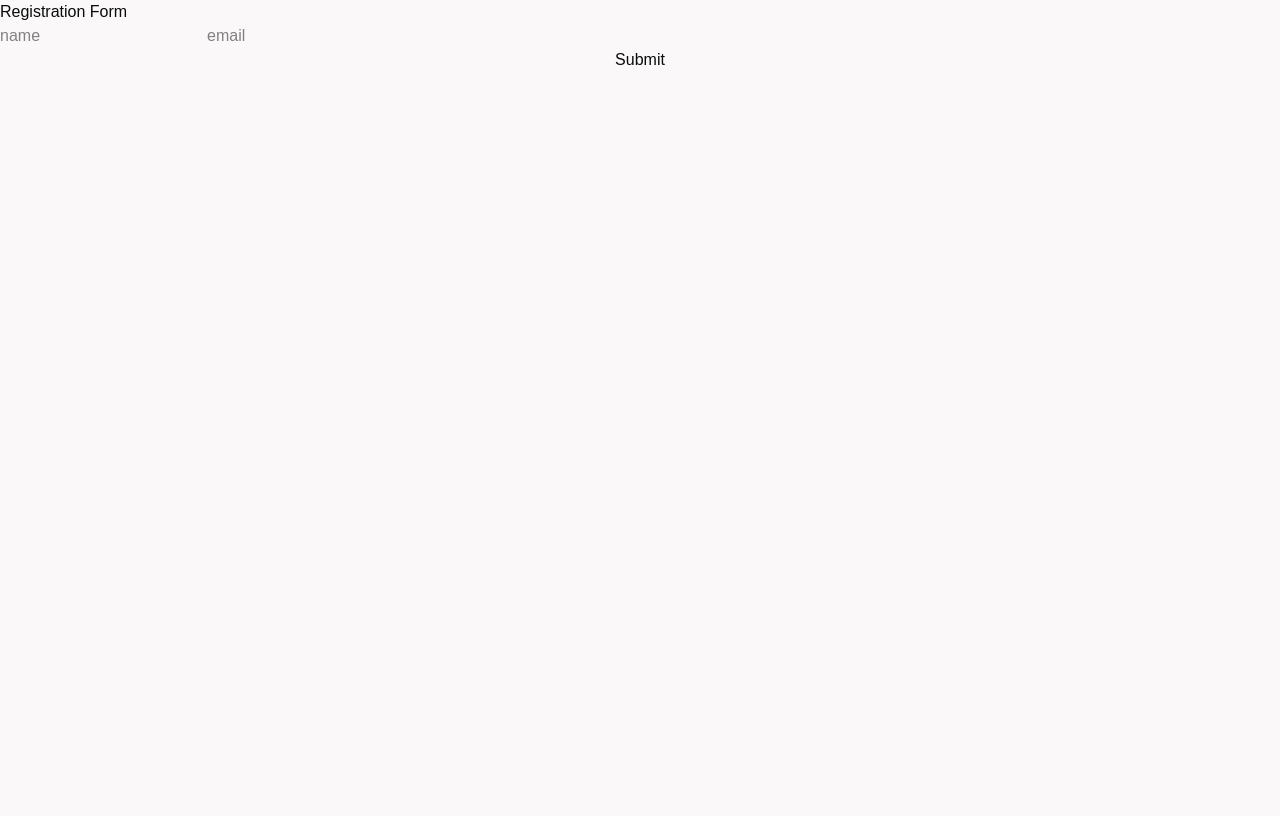
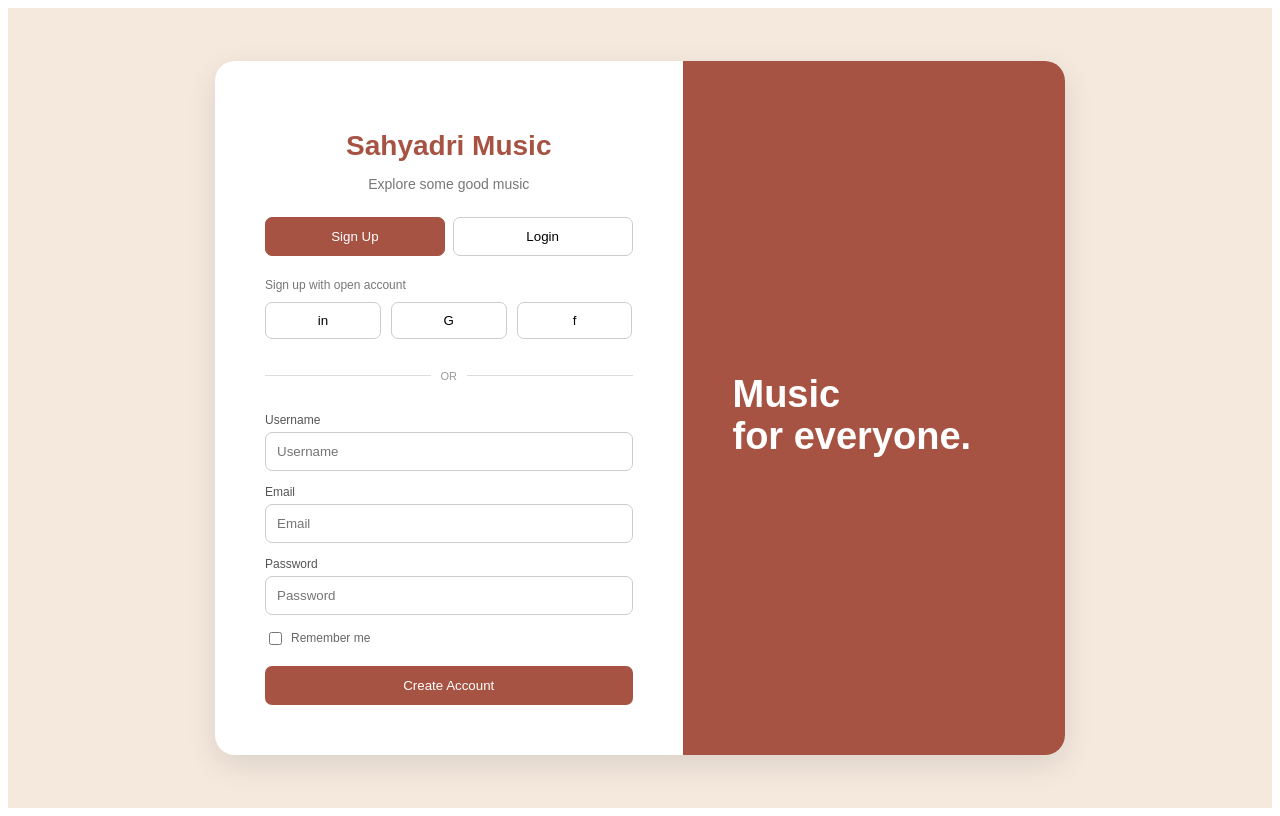
Before and after one commit to thushara-bajimar/Skill-Lab, a Next.js app in the folder Sahyadri 3/ReactJS/my-app/: page / in a window 1280 px wide. Built offline with nearby package versions, Linux system fonts and the light colour scheme.

Commit message:
Form activity

```diff
--- /dev/null
+++ b/Sahyadri 3/ReactJS/my-app/activities/activity30_9/form.css
@@ -0,0 +1,194 @@
+* {
+  box-sizing: border-box;
+}
+
+.page {
+  min-height: 100vh;
+  display: flex;
+  justify-content: center;
+  align-items: center;
+  background-color: #f5e9de;
+  padding: 30px;
+  font-family: Arial, sans-serif;
+}
+
+.container {
+  width: 850px;
+  min-height: 560px;
+  display: flex;
+  background-color: white;
+  border-radius: 20px;
+  overflow: hidden;
+  box-shadow: 0 10px 30px rgba(0, 0, 0, 0.1);
+}
+
+.form-section {
+  width: 55%;
+  padding: 50px;
+}
+
+.form-section h1 {
+  text-align: center;
+  font-size: 28px;
+  margin-bottom: 8px;
+  color: #a65343;
+}
+
+.subtitle {
+  text-align: center;
+  color: #777;
+  font-size: 14px;
+  margin-bottom: 25px;
+}
+
+.top-buttons {
+  display: flex;
+  gap: 8px;
+  margin-bottom: 22px;
+}
+
+.top-buttons button {
+  flex: 1;
+  padding: 11px;
+  border: 1px solid #ccc;
+  border-radius: 7px;
+  background-color: white;
+  cursor: pointer;
+}
+
+.top-buttons button.active {
+  background-color: #a65343;
+  color: white;
+  border-color: #a65343;
+}
+
+.form-section h5 {
+  font-size: 12px;
+  font-weight: normal;
+  color: #777;
+  margin-bottom: 10px;
+}
+
+.social-buttons {
+  display: flex;
+  gap: 10px;
+}
+
+.social-buttons button {
+  flex: 1;
+  padding: 10px;
+  background-color: white;
+  border: 1px solid #ccc;
+  border-radius: 7px;
+  cursor: pointer;
+}
+
+.or {
+  display: flex;
+  align-items: center;
+  gap: 10px;
+  margin: 20px 0;
+}
+
+.or span {
+  flex: 1;
+  height: 1px;
+  background-color: #ddd;
+}
+
+.or p {
+  font-size: 11px;
+  color: #999;
+}
+
+.form-section > label {
+  display: block;
+  font-size: 12px;
+  margin-bottom: 5px;
+  color: #555;
+}
+
+.form-section input[type="text"],
+.form-section input[type="email"],
+.form-section input[type="password"] {
+  width: 100%;
+  padding: 11px;
+  margin-bottom: 14px;
+  border: 1px solid #ccc;
+  border-radius: 7px;
+  outline: none;
+}
+
+.form-section input:focus {
+  border-color: #a65343;
+}
+
+.remember label {
+  display: flex;
+  align-items: center;
+  gap: 6px;
+  font-size: 12px;
+  color: #666;
+  margin-bottom: 18px;
+}
+
+.remember input {
+  width: auto;
+}
+
+.submit-btn {
+  width: 100%;
+  padding: 12px;
+  border: none;
+  border-radius: 7px;
+  background-color: #a65343;
+  color: white;
+  cursor: pointer;
+}
+
+.submit-btn:hover {
+  background-color: #873f33;
+}
+
+.color-section {
+  width: 45%;
+  background-color: #a65343;
+  color: white;
+  padding: 50px;
+  display: flex;
+  flex-direction: column;
+  justify-content: center;
+}
+
+.music-symbol {
+  font-size: 55px;
+  margin-bottom: 20px;
+}
+
+.color-section h2 {
+  font-size: 38px;
+  line-height: 1.1;
+  margin-bottom: 15px;
+}
+
+.color-section p {
+  color: #f5dcd4;
+  font-size: 14px;
+}
+
+@media (max-width: 700px) {
+  .container {
+    width: 95%;
+    flex-direction: column;
+  }
+
+  .form-section {
+    width: 100%;
+    padding: 35px;
+  }
+
+  .color-section {
+    width: 100%;
+    min-height: 250px;
+  }
+}
--- /dev/null
+++ b/Sahyadri 3/ReactJS/my-app/activities/activity30_9/form.jsx
@@ -0,0 +1,95 @@
+"use client";
+
+import { useState } from "react";
+import "./form.css";
+
+export default function Form() {
+  const [isLogin, setIsLogin] = useState(false);
+
+  return (
+    <div className="page">
+
+      <div className="container">
+
+        <div className="form-section">
+
+          <h1>Sahyadri Music</h1>
+
+          <p className="subtitle">
+            Explore some good music
+          </p>
+
+          <div className="top-buttons">
+            <button
+              className={!isLogin ? "active" : ""}
+              onClick={() => setIsLogin(false)}
+            >
+              Sign Up
+            </button>
+
+            <button
+              className={isLogin ? "active" : ""}
+              onClick={() => setIsLogin(true)}
+            >
+              Login
+            </button>
+          </div>
+
+          <h5>Sign up with open account</h5>
+
+          <div className="social-buttons">
+            <button>in</button>
+            <button>G</button>
+            <button>f</button>
+          </div>
+
+          <div className="or">
+            <span></span>
+            <p>OR</p>
+            <span></span>
+          </div>
+
+          {!isLogin && (
+            <>
+              <label>Username</label>
+              <input
+                type="text"
+                placeholder="Username"
+              />
+            </>
+          )}
+
+          <label>Email</label>
+          <input
+            type="email"
+            placeholder="Email"
+          />
+
+          <label>Password</label>
+          <input
+            type="password"
+            placeholder="Password"
+          />
+
+          <div className="remember">
+            <label>
+              <input type="checkbox" />
+              Remember me
+            </label>
+          </div>
+
+          <button className="submit-btn">
+            {isLogin ? "Login" : "Create Account"}
+          </button>
+
+        </div>
+
+        <div className="color-section">
+          <h2>Music<br />for everyone.</h2>
+        </div>
+
+      </div>
+
+    </div>
+  );
+}
--- a/Sahyadri 3/ReactJS/my-app/app/globals.css
+++ b/Sahyadri 3/ReactJS/my-app/app/globals.css
@@ -1,4 +1,4 @@
-@import "tailwindcss";
+/* @import "tailwindcss";
 
 :root {
   --background: #faf8f8;
@@ -12,10 +12,10 @@
   --font-mono: var(--font-geist-mono);
 } */
 
-@media (prefers-color-scheme: dark) {
+/* @media (prefers-color-scheme: dark) {
   :root {
-    --background: #0a0a0a;
-    --foreground: #ededed;
+    --background: #f4f1f1;
+    --foreground: #100f0f;
   }
 }
 
@@ -23,4 +23,4 @@ body {
   background: var(--background);
   color: var(--foreground);
   font-family: Arial, Helvetica, sans-serif;
-}
+} */
--- a/Sahyadri 3/ReactJS/my-app/app/page.js
+++ b/Sahyadri 3/ReactJS/my-app/app/page.js
@@ -416,7 +416,7 @@
 // Props are data coming into a component. State is data managed by the component that can change over time.
 // State is data that can change during the lifetime of a component, and when the state changes, React re-renders the component.
 
-import Form from './form'
+import Form from '../activities/activity30_9/form'
 export default function Home(){
   return(
     <>
```
